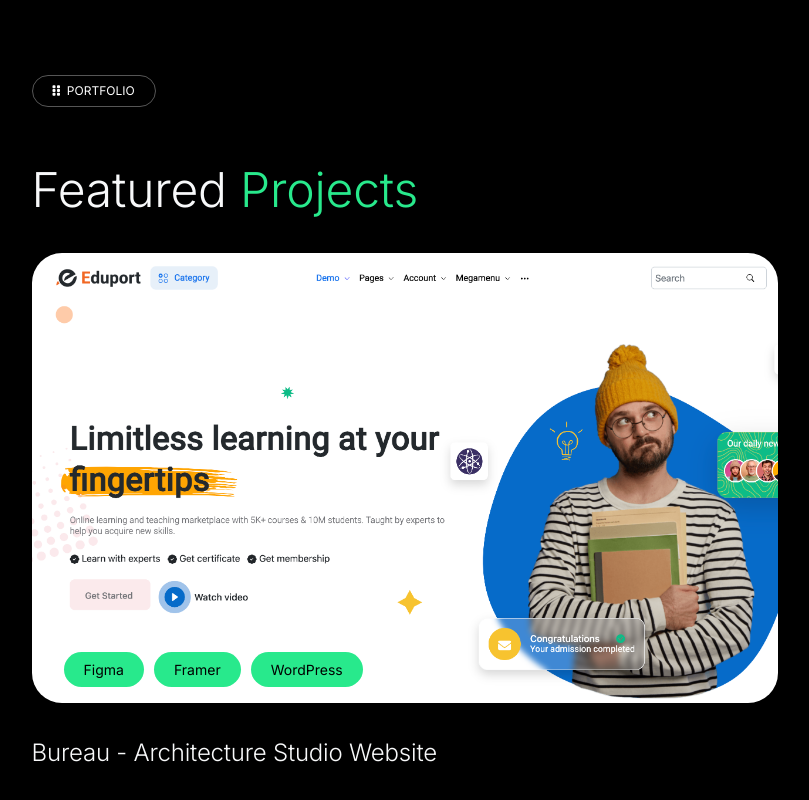
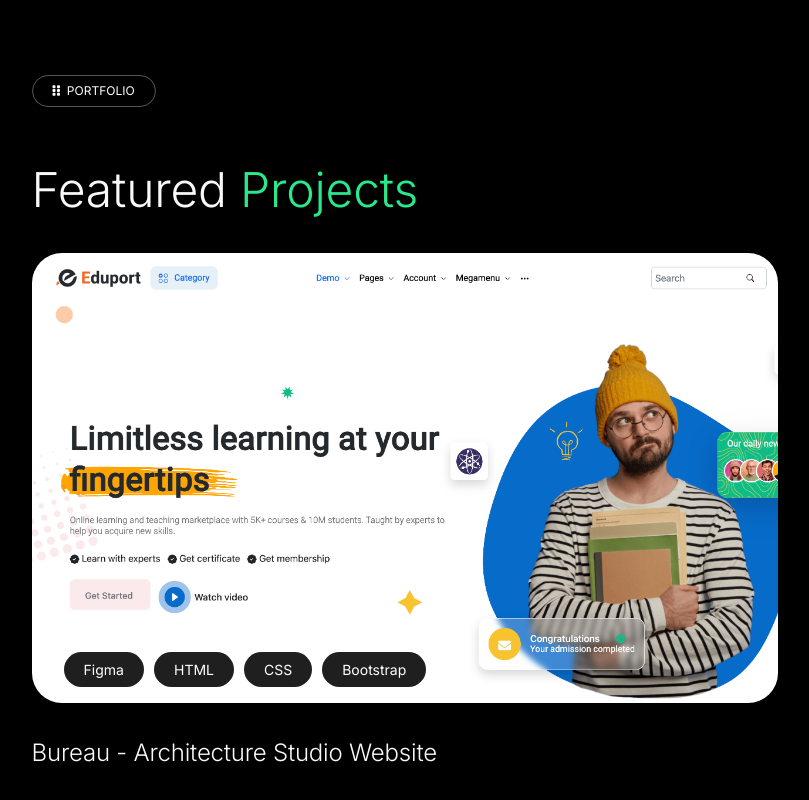
Before and after one commit to abdulrehmankz1/personal-portfolio, a React (Create React App) app: page / in a window 1280 px wide. Shown: the part 4593-5393 px from the top of the page, without its empty margins (420-1229 px from the left). Built offline with nearby package versions, Linux system fonts and the light colour scheme.

Commit message:
change button color

```diff
--- a/src/components/PortfolioSection.jsx
+++ b/src/components/PortfolioSection.jsx
@@ -24,18 +24,18 @@ function PortfolioSection() {
                 <a href="">Figma</a>
               </li>
               <li>
-                <a href="">Framer</a>
+                <a href="">HTML</a>
               </li>
               <li>
-                <a href="">WordPress</a>
+                <a href="">CSS</a>
+              </li>
+              <li>
+                <a href="">Bootstrap</a>
               </li>
             </ul>
           </div>
           <h2><a href="" className='text-light'>Bureau - Architecture Studio Website</a></h2>
         </div>
-        {/* <div className="your-container img-bg">
-          Lorem ipsum dolor sit amet consectetur adipisicing elit. Atque ab aliquid odit incidunt odio doloribus nostrum vitae repellendus quas cumque harum, maiores libero excepturi sed alias rerum, nam voluptatum iure!
-        </div> */}
       </div>
     </div>
   )
--- a/src/styles.scss
+++ b/src/styles.scss
@@ -282,6 +282,7 @@ body {
 
       h2 {
         font-size: 24px;
+        margin-bottom: 0;
       }
 
       .portfolio_item_inner {
@@ -292,7 +293,7 @@ body {
         border-radius: 30px;
         position: relative;
         margin-bottom: 20px;
-
+cursor: pointer;
       }
 
       &:hover {
@@ -302,8 +303,10 @@ body {
 
         .portfolio_categories {
           a {
-            background-color: #1f1f1f;
-            color: #ffff;
+            // background-color: #1f1f1f;
+            // color: #ffff;
+            background: #28e98c;
+            color: #000;
           }
         }
       }
@@ -320,8 +323,10 @@ body {
             text-decoration: none;
             display: block;
             font-size: 14px;
-            background: #28e98c;
-            color: #000;
+            // background: #28e98c;
+            // color: #000;
+            background-color: #1f1f1f;
+            color: #ffff;
             padding: 7px 20px;
             border-radius: 19px;
             transition: .3s;
```
